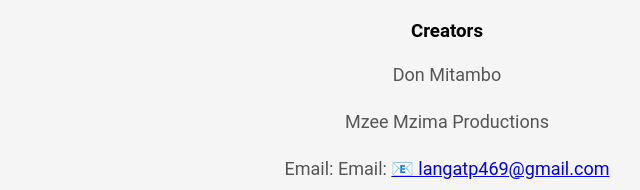
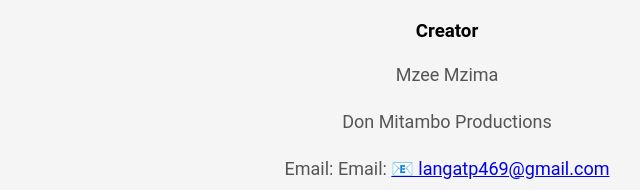
Before and after one commit to PhilipLangat/AI-Text-Summarizer-App, a website: page public/index.html in a window 1280 px wide. Shown: the part 881-1071 px from the top of the page, 193-833 px from the left. Drawn offline with Linux system fonts and the light colour scheme.

Commit message:
final commit

```diff
--- a/public/index.html
+++ b/public/index.html
@@ -23,11 +23,11 @@
       </div>
     </div>
     <div class="creator -section">
-      <img src="images/Philipphoto.jpg" alt="Creator Image">
-      <h3>Creators</h3>
+      <img src="images/Philipphoto.jpg" alt="CreatorImage">
+      <h3>Creator</h3>
       <div class="creator-info">
-        <p>Don Mitambo</p>
-        <p>Mzee Mzima Productions</p>
+        <p>Mzee Mzima</p>
+        <p>Don Mitambo Productions</p>
         <p>Email: <a <p>Email: <a href="mailto:langatp469@gmail.com" title="Send me an email">📧 langatp469@gmail.com</a></p>
                     <p>Phone: <a href="tel:+254702559131" title="Call me">📞 +254702 559131</a></p>
                     <p>LinkedIn: <a href="https://www.linkedin.com/in/philipkiprutolangat469/" target="_blank" rel="noopener noreferrer" title="Visit my LinkedIn profile">🔗 View Profile</a></p>
```
Also changed, not shown: README.md.
